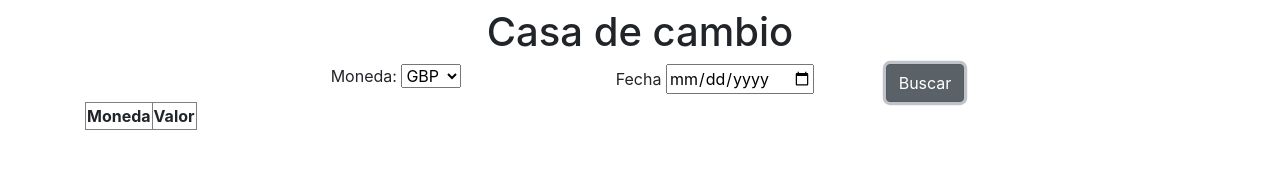
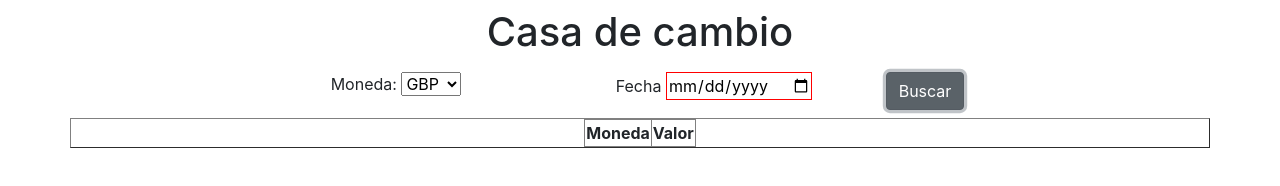
Before and after one commit to Castro-D/-Casa-de-cambio, a website: page index.html in a window 1280 px wide. Both pictures are taken after a click on the button "Buscar". Drawn offline with nearby package versions, Linux system fonts and the light colour scheme; no server answers.

Commit message:
agrega centrado de tabla y bordes rojos en iput
es necesario remarcarle al user mediante un borde rojo, que debe elegir alguna fecha

```diff
--- a/index.html
+++ b/index.html
@@ -5,11 +5,12 @@
     <meta http-equiv='X-UA-Compatible' content='IE=edge'>
     <title>Casa de cambio</title>
     <meta name='viewport' content='width=device-width, initial-scale=1'>
+    <link rel="stylesheet" href="style.css">
     <link rel="stylesheet" href="./node_modules/bootstrap/dist/css/bootstrap.min.css">
 </head>
 <body>
     <div class='container'>
-        <div class='row justify-content-center mt-2'>
+        <div class='row justify-content-center mt-2 mb-2'>
             <h1>Casa de cambio</h1>
         </div>
         <div class='row justify-content-center'>
@@ -56,7 +57,7 @@
             </div>
             <button type="button" class="btn btn-secondary">Buscar</button>
         </div>
-        <table border="1">
+        <table border='1' class='row justify-content-center mt-2'>
             <tr>
                 <th>Moneda</th>
                 <th>Valor</th>
--- a/main.js
+++ b/main.js
@@ -1,11 +1,17 @@
 /// <reference types='jquery' />
 
 let $table = $('table');
+const $inputFecha = document.querySelector('#fecha');
 
 document.querySelector('button').onclick = function (){
+  eliminarBordeRojo()
   resetearTabla()
   const $moneda = document.querySelector('#bases').value;
   const $fecha = document.querySelector('#fecha').value;
+  if ($fecha == ""){
+    $inputFecha.classList.add('borde-rojo')
+    return ''
+  }
   fetch(`https://api.ratesapi.io/api/${$fecha}?base=${$moneda}`)
     .then(response => response.json())
     .then(data =>{
@@ -19,3 +25,7 @@ document.querySelector('button').onclick = function (){
 function resetearTabla(){
   $table.find("tr:gt(0)").remove();
 }
+
+function eliminarBordeRojo(){
+  $inputFecha.classList.remove("borde-rojo");
+}
--- /dev/null
+++ b/style.css
@@ -0,0 +1,3 @@
+.borde-rojo {
+    border: red 1px solid;
+}
```
